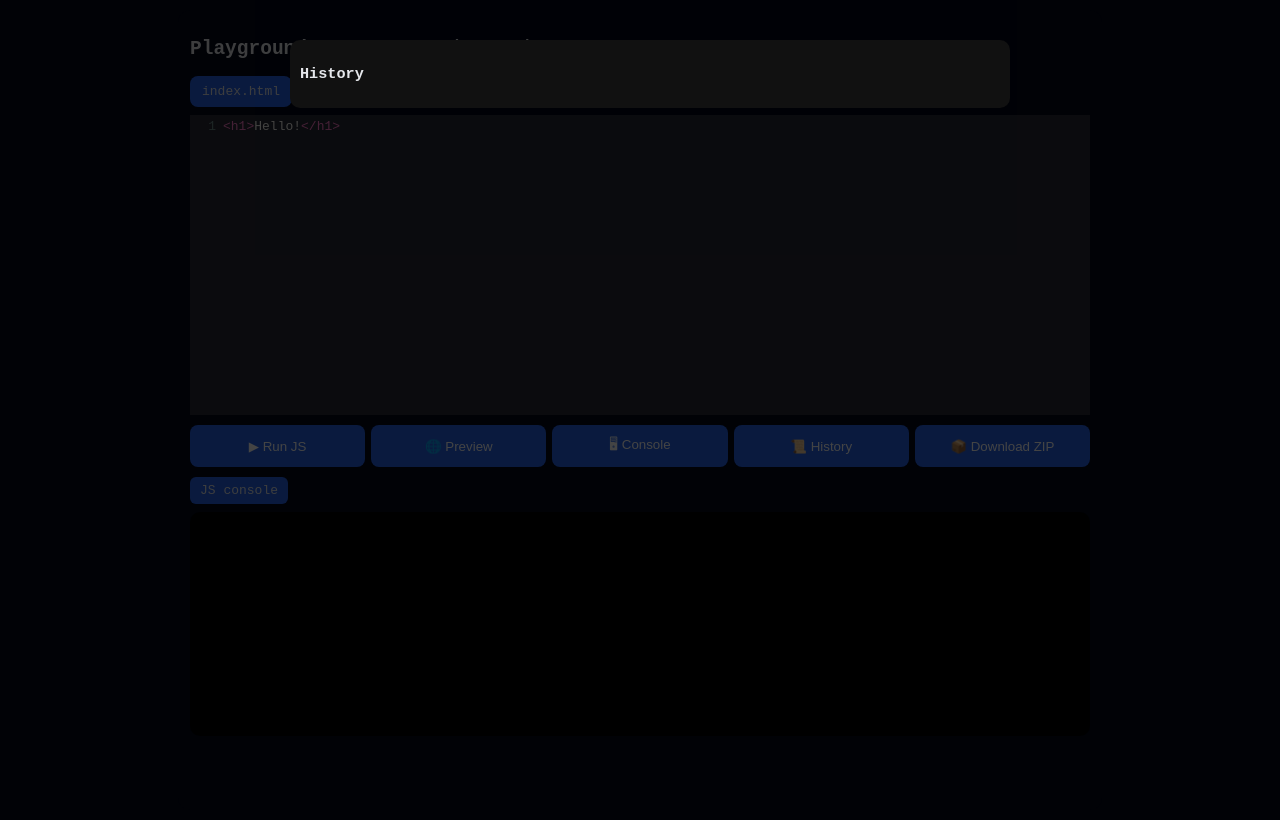
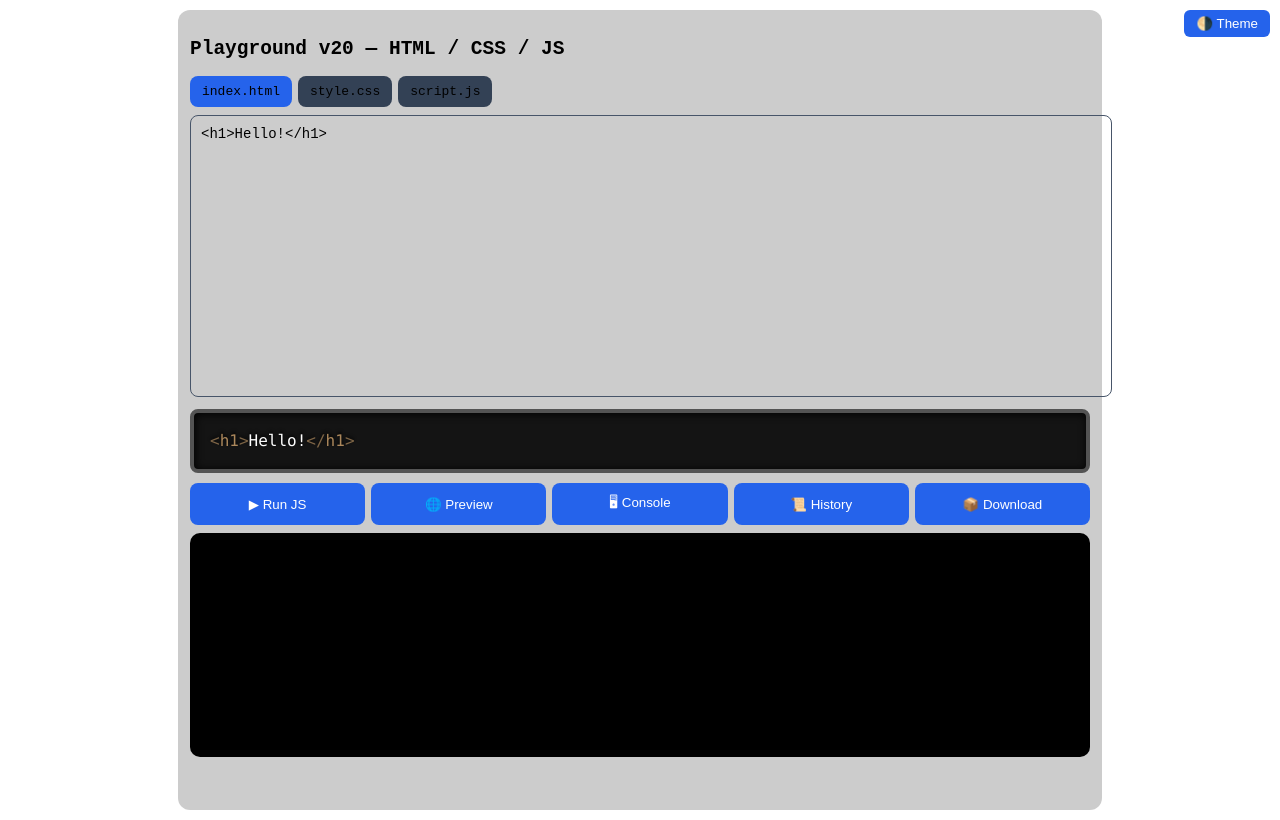
Before and after one commit to vasu-h10/js-learning-termux, a plain HTML site: page index.html in a window 1280 px wide. Both pictures are taken after a click on the button "📜 History". Drawn offline with nearby package versions, Linux system fonts and the light colour scheme.

Commit message:
v20: textarea + Prism syntax highlight + theme switch + stable preview

```diff
--- a/index.html
+++ b/index.html
@@ -1,52 +1,126 @@
 <!DOCTYPE html>
-<html>
+<html lang="en" data-theme="dark">
 <head>
 <meta charset="UTF-8">
 <meta name="viewport" content="width=device-width, initial-scale=1.0">
-<title>Playground v18 — Beginner + History + Download</title>
+<title>Playground v20 — Beginner + Theme</title>
 
-<!-- CodeMirror Syntax Highlight -->
-<link rel="stylesheet" href="https://cdnjs.cloudflare.com/ajax/libs/codemirror/5.65.16/codemirror.min.css">
-<link rel="stylesheet" href="https://cdnjs.cloudflare.com/ajax/libs/codemirror/5.65.16/theme/dracula.min.css">
-<script src="https://cdnjs.cloudflare.com/ajax/libs/codemirror/5.65.16/codemirror.min.js"></script>
-<script src="https://cdnjs.cloudflare.com/ajax/libs/codemirror/5.65.16/mode/javascript/javascript.min.js"></script>
-<script src="https://cdnjs.cloudflare.com/ajax/libs/codemirror/5.65.16/mode/css/css.min.js"></script>
-<script src="https://cdnjs.cloudflare.com/ajax/libs/codemirror/5.65.16/mode/xml/xml.min.js"></script>
+<!-- Prism Syntax Highlight -->
+<link rel="stylesheet" href="https://cdnjs.cloudflare.com/ajax/libs/prism/1.29.0/themes/prism-twilight.min.css" id="theme-dark">
+<link rel="stylesheet" href="https://cdnjs.cloudflare.com/ajax/libs/prism/1.29.0/themes/prism.min.css" id="theme-light" disabled>
+<script src="https://cdnjs.cloudflare.com/ajax/libs/prism/1.29.0/prism.min.js"></script>
+<script src="https://cdnjs.cloudflare.com/ajax/libs/prism/1.29.0/components/prism-javascript.min.js"></script>
+<script src="https://cdnjs.cloudflare.com/ajax/libs/prism/1.29.0/components/prism-css.min.js"></script>
+<script src="https://cdnjs.cloudflare.com/ajax/libs/prism/1.29.0/components/prism-markup.min.js"></script>
 <script src="https://cdnjs.cloudflare.com/ajax/libs/jszip/3.10.1/jszip.min.js"></script>
 
 <style>
-:root{--bg:#020617;--panel:#020617;--text:#e5e7eb;--accent:#2563eb;--console-bg:#000}
-body{margin:0;background:var(--bg);color:var(--text);font-family:monospace;display:flex;justify-content:center;padding:10px;min-height:100vh}
-.app{width:100%;max-width:900px;background:var(--panel);border-radius:12px;padding:12px}
-.file-tabs{display:flex;gap:6px;overflow-x:auto;margin-bottom:8px}
-.file-btn{padding:8px 12px;background:#334155;border-radius:8px;cursor:pointer}
-.file-btn.active{background:var(--accent)}
-.buttons{display:flex;gap:6px;margin-top:10px;flex-wrap:wrap}
-button{flex:1;padding:10px;border:none;border-radius:8px;background:var(--accent);color:white;cursor:pointer}
-.panel-tabs{display:flex;gap:6px;margin-top:10px}
-.panel-btn{padding:6px 10px;background:#334155;border-radius:6px;cursor:pointer}
-.panel-btn.active{background:var(--accent)}
-.panel{margin-top:8px;background:var(--console-bg);padding:12px;border-radius:10px;height:200px;overflow-y:auto;font-size:14px;display:none}
-.panel.active{display:block}
-.error{color:red}.log{color:white}
-#previewArea{display:none;position:fixed;top:0;left:0;width:100vw;height:100vh;background:white;z-index:9999}
-#previewFrame{width:100%;height:calc(100vh - 50px);border:none}
-#historyBox{display:none;position:fixed;top:0;left:0;width:100vw;height:100vh;background:#000b;z-index:9999;padding:10px;overflow:auto}
-#historyInner{background:#111;padding:10px;border-radius:10px;max-width:700px;margin:auto;margin-top:30px}
-.history-item{padding:6px;margin:4px 0;background:#222;border-radius:6px;display:flex;justify-content:space-between}
+:root {
+  --accent:#2563eb;
+}
+body {
+  margin:0;
+  font-family:monospace;
+  padding:10px;
+  display:flex;
+  justify-content:center;
+  min-height:100vh;
+}
+body[data-theme="dark"] {
+  background:#020617;
+  color:#e5e7eb;
+}
+body[data-theme="light"] {
+  background:#f4f4f4;
+  color:#222;
+}
+.app {
+  width:100%;
+  max-width:900px;
+  background:rgba(0,0,0,.2);
+  border-radius:12px;
+  padding:12px;
+}
+.file-tabs {
+  display:flex;gap:6px;overflow-x:auto;margin-bottom:8px;
+}
+.file-btn {
+  padding:8px 12px;
+  background:#334155;
+  border-radius:8px;
+  cursor:pointer;
+  white-space:nowrap;
+}
+.file-btn.active { background:var(--accent); }
 
-/* === mobile copy-paste fix === */
-.CodeMirror{
-  -webkit-user-modify: read-write-plaintext-only;
-  user-select:text;
+textarea {
+  width:100%;
+  height:260px;
+  border-radius:8px;
+  padding:10px;
+  font-size:14px;
+  outline:none;
+  border:1px solid #475569;
+  background:transparent;
+  color:inherit;
+  caret-color:var(--accent);
+  resize:none;
 }
-.cm-fat-cursor { caret-color:white; }
+
+pre { margin:0;padding:0; }
+
+.buttons {
+  display:flex;gap:6px;margin-top:10px;flex-wrap:wrap;
+}
+button {
+  flex:1;
+  padding:10px;
+  border:none;
+  border-radius:8px;
+  background:var(--accent);
+  color:white;
+  cursor:pointer;
+}
+
+.panel {
+  margin-top:8px;
+  background:#000;
+  padding:12px;
+  border-radius:10px;
+  height:200px;
+  overflow-y:auto;
+  font-size:14px;
+}
+.log{color:#fff;}
+.error{color:red;}
+
+#previewArea {
+  display:none;position:fixed;top:0;left:0;
+  width:100%;height:100%;background:white;z-index:9999;
+}
+#previewFrame {
+  width:100%;height:calc(100vh - 50px);border:none;
+}
+#consoleFull {
+  display:none;position:fixed;top:0;left:0;
+  width:100%;height:100%;background:#000;color:#fff;z-index:9999;
+}
+#consoleFullContent { white-space:pre-wrap; }
+
+#themeBtn {
+  position:absolute;top:10px;right:10px;
+  padding:6px 12px;border-radius:6px;
+  background:var(--accent);color:white;
+}
 </style>
 </head>
 
 <body>
+
+<button id="themeBtn" onclick="toggleTheme()">🌗 Theme</button>
+
 <div class="app" id="editorArea">
-<h2>Playground v18 — HTML / CSS / JS</h2>
+<h2>Playground v20 — HTML / CSS / JS</h2>
 
 <div class="file-tabs">
 <div class="file-btn active" onclick="switchFile('index.html')">index.html</div>
@@ -55,20 +129,17 @@ button{flex:1;padding:10px;border:none;border-radius:8px;background:var(--accent
 </div>
 
 <textarea id="editor"></textarea>
+<pre><code id="highlighted" class="language-markup"></code></pre>
 
 <div class="buttons">
 <button onclick="runJS()">▶ Run JS</button>
 <button onclick="showPreviewFull()">🌐 Preview</button>
 <button onclick="showConsoleFull()">🖥 Console</button>
 <button onclick="openHistory()">📜 History</button>
-<button onclick="downloadZip()">📦 Download ZIP</button>
+<button onclick="downloadZip()">📦 Download</button>
 </div>
 
-<div class="panel-tabs">
-<div class="panel-btn active" onclick="showPanel('jsPanel')">JS console</div>
-</div>
-
-<div id="jsPanel" class="panel active"></div>
+<div id="jsPanel" class="panel"></div>
 </div>
 
 <div id="previewArea">
@@ -76,94 +147,135 @@ button{flex:1;padding:10px;border:none;border-radius:8px;background:var(--accent
 <iframe id="previewFrame"></iframe>
 </div>
 
-<div id="consoleFull" style="display:none;position:fixed;top:0;left:0;width:100vw;height:100vh;background:black;color:white;z-index:9999">
+<div id="consoleFull">
 <button onclick="hideConsoleFull()">🔙 Back</button>
 <pre id="consoleFullContent"></pre>
 </div>
 
-<div id="historyBox"><div id="historyInner"></div></div>
-
 <script>
-let files=JSON.parse(localStorage.getItem("files_v18")||"{}")
-let hist=JSON.parse(localStorage.getItem("hist_v18")||"[]")
+let files = JSON.parse(localStorage.getItem("files_v20")||"{}");
+let hist  = JSON.parse(localStorage.getItem("hist_v20")||"[]");
 
 if(Object.keys(files).length===0){
-files={"index.html":"<h1>Hello!</h1>","style.css":"body{background:white;}","script.js":"console.log('JS OK')"}
+  files={
+    "index.html":"<h1>Hello!</h1>",
+    "style.css":"body{background:white;}",
+    "script.js":"console.log('JS OK')"
+  };
 }
 
-function save(){localStorage.setItem("files_v18",JSON.stringify(files))}
-function saveHist(){localStorage.setItem("hist_v18",JSON.stringify(hist))}
+let current="index.html";
+let editor=document.getElementById("editor");
+let highlighted=document.getElementById("highlighted");
 
-let current="index.html"
-let cm
+function save(){localStorage.setItem("files_v20",JSON.stringify(files))}
+function saveHist(){localStorage.setItem("hist_v20",JSON.stringify(hist))}
 
-function setup(){
-cm=CodeMirror.fromTextArea(document.getElementById("editor"),{
-  mode:"xml",
-  theme:"dracula",
-  lineNumbers:true,
-  lineWrapping:true,
-  inputStyle:"textarea"   /* <-- MOST IMPORTANT FIX */
-})
-cm.setValue(files[current])
-cm.on("change",()=>{files[current]=cm.getValue();save()})
-}
-setup()
-
-function switchFile(n){
-files[current]=cm.getValue();current=n
-cm.setOption("mode",current.endsWith(".js")?"javascript":current.endsWith(".css")?"css":"xml")
-cm.setValue(files[current])
-document.querySelectorAll(".file-btn").forEach(b=>b.classList.remove("active"))
-;[...document.querySelectorAll(".file-btn")].find(b=>b.innerText.includes(n)).classList.add("active")
+/* update highlight */
+function refreshHighlight(){
+  highlighted.textContent = files[current];
+  highlighted.className="language-" +
+    (current.endsWith(".js")?"javascript":current.endsWith(".css")?"css":"markup");
+  Prism.highlightElement(highlighted);
 }
 
-function showPanel(id){document.getElementById("jsPanel").classList.add("active")}
+/* setup */
+editor.value = files[current];
+editor.addEventListener("input", ()=>{
+  files[current]=editor.value;
+  save();
+  refreshHighlight();
+});
+refreshHighlight();
 
-function runJS(){
-let p=document.getElementById("jsPanel");p.innerHTML=""
-try{let r=eval(files["script.js"]);if(r!==undefined)p.innerHTML+=`<div class="log">${r}</div>`}
-catch(e){p.innerHTML=`<div class="error">${e.message}</div>`}
-hist.push({t:new Date().toLocaleString(),snap:JSON.stringify(files)});saveHist()
+/* theme */
+function toggleTheme(){
+  let b=document.documentElement;
+  let d=document.getElementById("theme-dark");
+  let l=document.getElementById("theme-light");
+
+  if(b.getAttribute("data-theme")==="dark"){
+    b.setAttribute("data-theme","light");
+    d.disabled=true; l.disabled=false;
+  } else {
+    b.setAttribute("data-theme","dark");
+    d.disabled=false; l.disabled=true;
+  }
+  localStorage.setItem("theme_v20",b.getAttribute("data-theme"));
 }
 
+let savedTheme=localStorage.getItem("theme_v20");
+if(savedTheme){
+  document.documentElement.setAttribute("data-theme",savedTheme);
+  if(savedTheme==="light"){themeBtn.click();}
+}
+
+/* file switch */
+function switchFile(n){
+  files[current]=editor.value;save();
+  current=n;
+  editor.value=files[n];
+  refreshHighlight();
+  document.querySelectorAll(".file-btn").forEach(b=>b.classList.remove("active"));
+  [...document.querySelectorAll(".file-btn")].find(b=>b.innerText.includes(n)).classList.add("active");
+}
+
+/* run JS */
+function runJS(){
+  let p=document.getElementById("jsPanel");p.innerHTML="";
+  try{
+    let r=eval(files["script.js"]);
+    if(r!==undefined)p.innerHTML+=`<div class="log">${r}</div>`;
+  }catch(e){
+    p.innerHTML=`<div class="error">${e.message}</div>`;
+  }
+  hist.push({t:new Date().toLocaleString(), snap:JSON.stringify(files)});saveHist();
+}
+
+/* preview */
 function showPreviewFull(){
-let f=document.getElementById("previewFrame")
-f.srcdoc=`<html><head><style>${files["style.css"]}</style></head><body>${files["index.html"]}<script>try{${files["script.js"]}}catch(e){document.body.innerHTML+='<pre style="color:red">'+e+'</pre>'}<\/script></body></html>`
-document.getElementById("previewArea").style.display="block"
-document.getElementById("editorArea").style.display="none"
+  let f=document.getElementById("previewFrame");
+  f.srcdoc=`<html><head><style>${files["style.css"]}</style></head>
+  <body>${files["index.html"]}
+  <script>try{${files["script.js"]}}catch(e){document.body.innerHTML+='<pre style="color:red">'+e+'</pre>'}<\/script>
+  </body></html>`;
+  document.getElementById("previewArea").style.display="block";
+  document.getElementById("editorArea").style.display="none";
 }
 function hidePreview(){
-document.getElementById("previewArea").style.display="none"
-document.getElementById("editorArea").style.display="block"
+  document.getElementById("previewArea").style.display="none";
+  document.getElementById("editorArea").style.display="block";
 }
 
+/* full console */
 function showConsoleFull(){
-document.getElementById("consoleFullContent").innerText=document.getElementById("jsPanel").innerText
-document.getElementById("consoleFull").style.display="block"
+  document.getElementById("consoleFullContent").innerText=document.getElementById("jsPanel").innerText;
+  document.getElementById("consoleFull").style.display="block";
 }
 function hideConsoleFull(){
-document.getElementById("consoleFull").style.display="none"
+  document.getElementById("consoleFull").style.display="none";
 }
 
+/* history */
 function openHistory(){
-let box=document.getElementById("historyInner");box.innerHTML="<h3>History</h3>"
-hist.forEach((h,i)=>{box.innerHTML+=`<div class='history-item'><span>${h.t}</span><button onclick='restore(${i})'>Restore</button></div>`})
-document.getElementById("historyBox").style.display="block"
-}
-function restore(i){
-files=JSON.parse(hist[i].snap);save();cm.setValue(files[current]);alert("Restored")
+  let div=document.getElementById("jsPanel");
+  div.innerHTML="--- HISTORY ---<br>";
+  hist.slice().reverse().forEach(h=>{
+    div.innerHTML+=`${h.t}<br>`;
+  });
 }
 
+/* download */
 function downloadZip(){
-let z=new JSZip()
-Object.keys(files).forEach(n=>z.file(n,files[n]))
-z.generateAsync({type:"blob"}).then(c=>{
-let a=document.createElement("a")
-a.href=URL.createObjectURL(c);a.download="project.zip";a.click()
-})
+  let z=new JSZip();
+  Object.keys(files).forEach(n=>z.file(n,files[n]));
+  z.generateAsync({type:"blob"}).then(c=>{
+    let a=document.createElement("a");
+    a.href=URL.createObjectURL(c);
+    a.download="project.zip";
+    a.click();
+  });
 }
-document.getElementById("historyBox").onclick=e=>{if(e.target.id==="historyBox")e.target.style.display="none"}
 </script>
 </body>
 </html>
```
